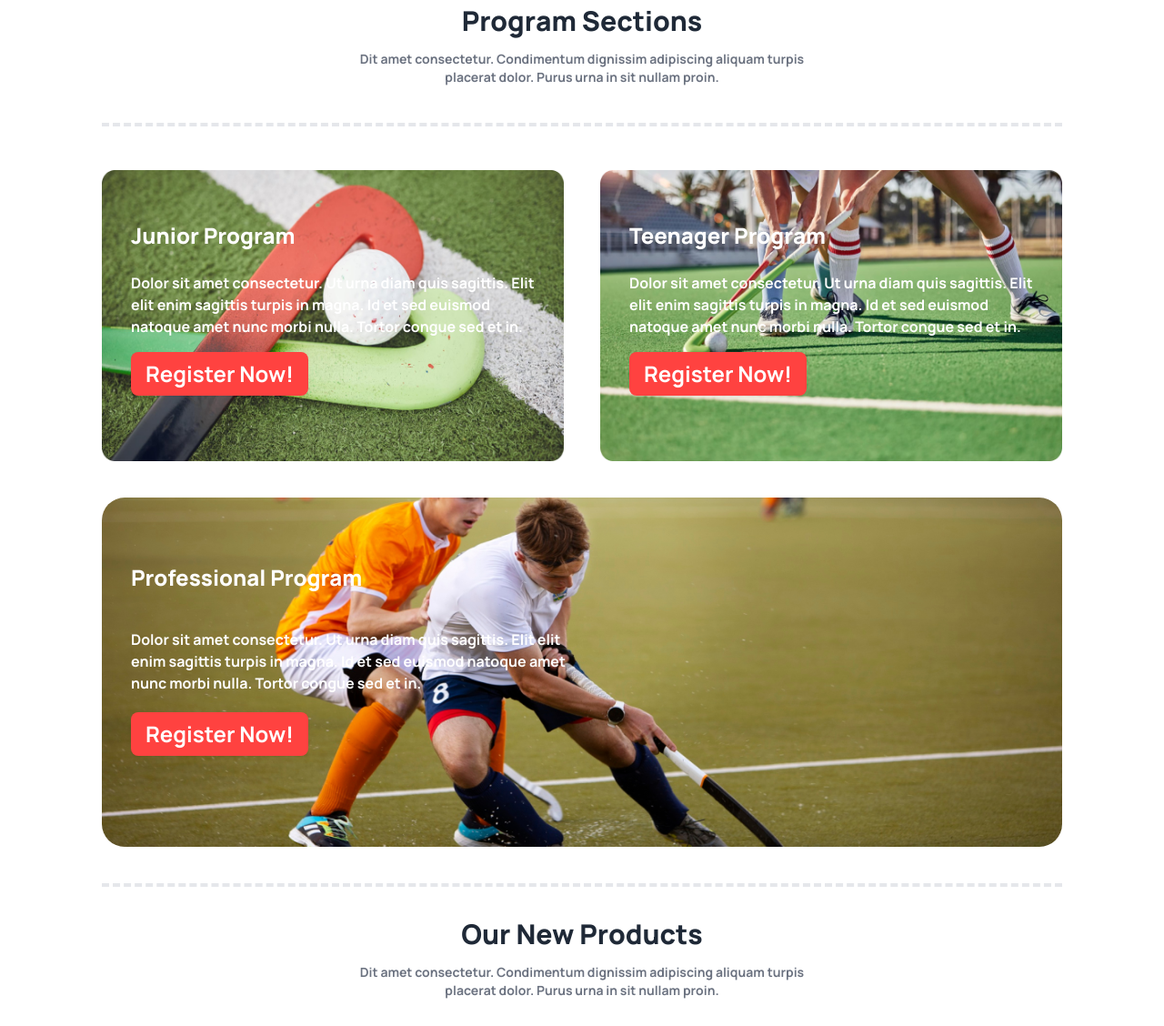
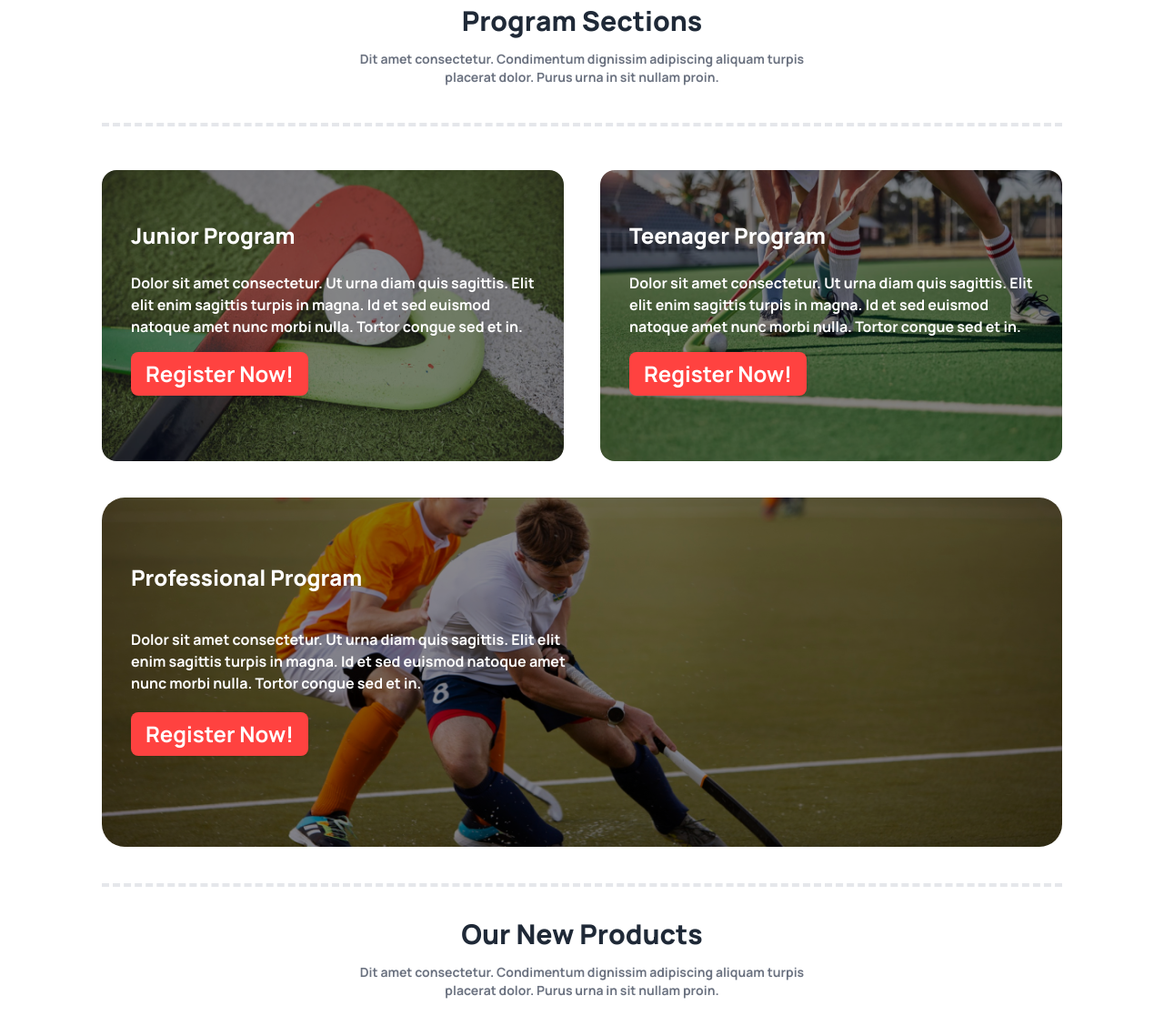
Before and after one commit to md-selim-dev/3rd-assignment, a plain HTML site: page index.html in a window 1280 px wide. Shown: the part 1371-2499 px from the top of the page at 91% size. Drawn offline with nearby package versions, Linux system fonts and the light colour scheme.

```diff
--- a/index.html
+++ b/index.html
@@ -222,7 +222,7 @@
         <!-- program image -->
          <!-- First row -->
       <div class="grid grid-cols-1 lg:grid-cols-2 gap-10 text-white">
-        <div class="w-full md:h-96 lg:h-80 flex-1 bg-no-repeat p-8 bg-cover"
+        <div class="w-full md:h-96 lg:h-80 flex-1 bg-no-repeat p-8 bg-cover bg-[#13131880] bg-blend-multiply rounded-2xl"
           style="background-image: url(Images/hockey-stick.png); background-size: 100% 100%;">
           <h2 class="font-extrabold text-2xl py-6">Junior Program</h2>
           <p class="leading-6 mb-4 font-semibold">
@@ -232,7 +232,7 @@
           </p>
           <button class="btn bg-[#FF4240] hover:bg-red-600 border-none text-white font-bold text-2xl">Register Now!</button>
         </div>
-        <div class="w-full md:h-96 lg:h-80 flex-1 bg-no-repeat bg-blend-soft-light p-8 bg-cover"
+        <div class="w-full md:h-96 lg:h-80 flex-1 bg-no-repeat p-8 bg-cover bg-[#13131880] bg-blend-multiply rounded-2xl"
           style="background-image: url(Images/hockey-stick2.png); background-size: 100% 100%;">
           <h2 class="font-extrabold text-2xl py-6">Teenager Program</h2>
           <p class="leading-6 mb-4 font-semibold">
@@ -245,7 +245,7 @@
       </div>
 
       <!-- 2nd Row -->
-        <div class="w-full md:h-96 lg:h-96 flex-1 bg-no-repeat bg-blend-soft-light p-8 bg-cover text-white mt-10"
+        <div class="w-full md:h-96 lg:h-96 flex-1 bg-no-repeat p-8 bg-cover text-white mt-10 bg-[#13131880] bg-blend-multiply rounded-2xl"
           style="background-image: url(Images/player.png); background-size: 100% 100%; border-radius: 25px;">
           <div class="lg:w-1/2 justify-center">
             <h2 class="font-extrabold text-2xl py-6 lg:py-10">Professional Program</h2>
```
